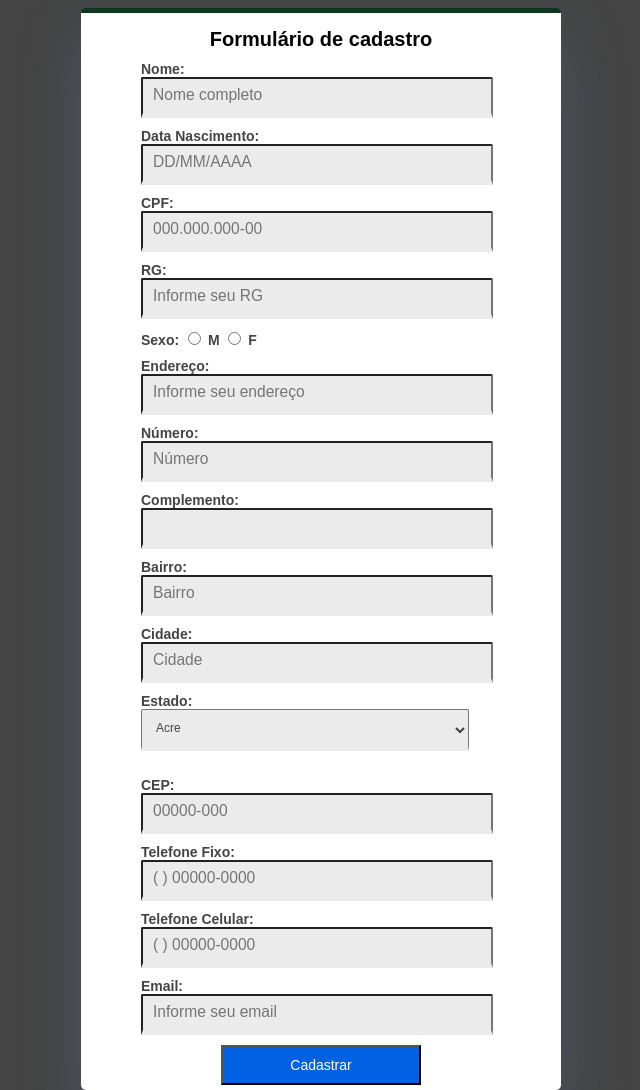
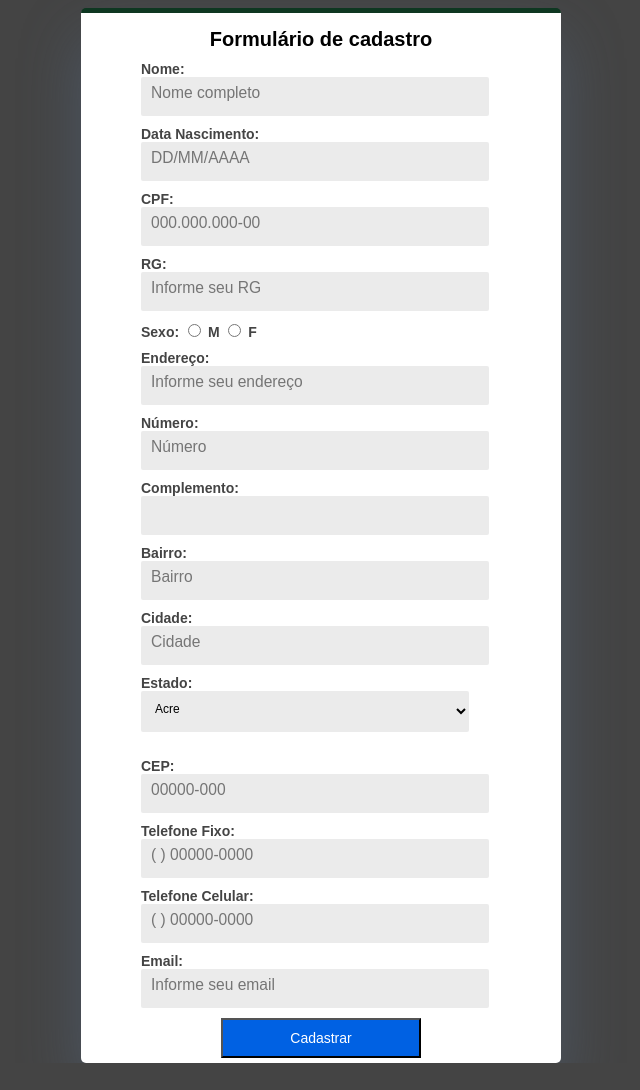
Before and after one commit to Shirley1317/Cadastro-ProjetoI, a plain HTML site: page index.html in a window 1280 px wide. Shown: the whole page, without its empty margins (319-959 px from the left). After the commit the page ends 1063 px from the top, so only its background shows below. Drawn offline with Linux system fonts and the light colour scheme.

Commit message:
alreado arquivo main

```diff
--- a/main.css
+++ b/main.css
@@ -52,9 +52,10 @@ font-weight: bold;
 }
 .campoInput {
   border-bottom: 5px solid #ebebeb;
-  border-top,border-left,border-right: none;
+  border-top: none;
+  border-left: none;
+  border-right: none;
   background-color: #ebebeb;
-  color: #444;
   font-family: sans-serif;
 }
 .campoInput:hover {
```
